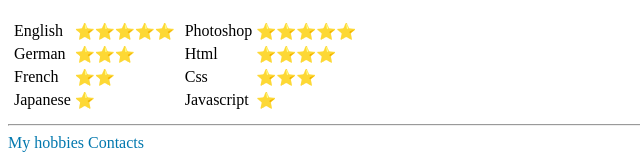
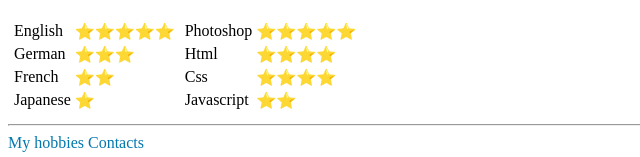
Before and after one commit to fiweb/project, a plain HTML site: page index.html in a window 1280 px wide. Shown: the part 762-919 px from the top of the page, 0-640 px from the left. Drawn offline with Linux system fonts and the light colour scheme.

Commit message:
Update index.html

```diff
--- a/index.html
+++ b/index.html
@@ -89,11 +89,11 @@
             </tr>
             <tr>
               <td>Css</td>
-              <td>⭐⭐⭐</td>
+              <td>⭐⭐⭐⭐</td>
             </tr>
             <tr>
               <td>Javascript</td>
-              <td>⭐</td>
+              <td>⭐⭐</td>
             </tr>
           </table>
         </td>
```
